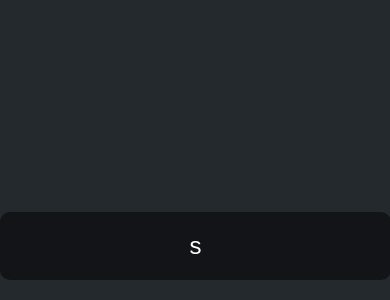
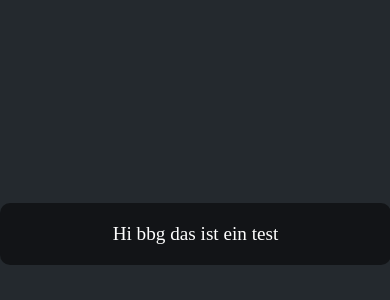
Before and after one commit to MoritzBreuss/Story-Projekt, a plain HTML site: page 1Page/index.html in a window 390 px wide. Shown: the part 544-844 px from the top of the page. Drawn offline with Linux system fonts and the light colour scheme.

Commit message:
Add files via upload

```diff
--- a/1Page/index.html
+++ b/1Page/index.html
@@ -5,14 +5,15 @@
     <meta name="viewport" content="width=device-width, initial-scale=1.0">
     <title>Document</title>
     <link rel="stylesheet" href="style.css">
+    <link href="https://fonts.googleapis.com/css2?family=Nosifer&display=swap" rel="stylesheet">
     <script src="script.js" defer></script>
 
 </head>
 <body>
     <h1>test</h1>
 
-    <div>
-        <p id="text">s</p>
+    <div id="text-container">
+        <div id="text">Hi bbg das ist ein test</div>
     </div>
 </body>
 
--- a/1Page/script.js
+++ b/1Page/script.js
@@ -3,31 +3,34 @@ let textArray = [
     "das ist der zweite test",
     "img",
     "das ist der dritte test",
-    "das ist der vierte test",
+    "das ist der vierte testttttttttttt tttttttttttttttt tttttttttttttttttttttttt ttttttttttttttttttttttttttttttttttttttttttt",
 ]
 let textStelle = 0;
 let bildStelle = 0;
 
 function Spielzug() {
-    if (ifImg()) {
-        // Wenn ein Bild angezeigt wird, überspringe den Text und zeige das Bild an.
-        textStelle++;
-        setTimeout(Spielzug, 3000); // Nach 3 Sekunden zum nächsten Text wechseln
+    if (textArray[textStelle] === "img") {
+       nextBild();
     } else {
         nextText();
-        textStelle++;
+
+    }
+
+
+    if (textStelle >= textArray.length+1){
+        console.log("ende von text")
+
     }
 }
 
-function ifImg() {
-    if (textArray[textStelle] === "img") {
-        document.body.style.backgroundImage = "url('picture1/img" + bildStelle + ".jpg')";
+function nextBild (){
+    document.body.style.backgroundImage = "url('picture1/img" + bildStelle + ".jpg')";
         bildStelle++;
-        console.log(bildStelle + " success");
-        return true;
-    }
-    return false;
+        textStelle++;
+        console.log(bildStelle + "Bild changing success");
+        Spielzug();
 }
+
     function nextText() {
         document.getElementById("text").innerHTML = textArray[textStelle];
         textStelle++;
@@ -37,7 +40,6 @@ function ifImg() {
 
 onkeydown = function (event) {
     if (event.code === "Space") {
-        nextText();
-        textStelle++;
+        Spielzug();
     }
 }
--- a/1Page/style.css
+++ b/1Page/style.css
@@ -1,8 +1,9 @@
 /* style.css */
 
-/* Setze den Hintergrund */
 body {
-    background: url('picture1/backround.png') no-repeat center center fixed; /* Hintergrundbild */
+    background: url('picture1/backround.png') no-repeat center center fixed;
+    -webkit-transition: background-image 5s; /* Add transition effect for the background image */
+    transition: background-image 5s; /* Ensure compatibility with all browsers */
     background-size: cover; /* Hintergrundbild auf Bildschirmgröße skalieren */
     margin: 0;
     font-family: 'Arial', sans-serif; /* Klare, lesbare Schriftart */
@@ -16,20 +17,32 @@ body {
 h1 {
     display: none; /* Überschrift ausblenden, falls sie nicht benötigt wird */
 }
-
-div {
-    background: rgba(0, 0, 0, 0.5); /* Halbtransparenter Hintergrund für den Textbereich */
-    padding: 20px;
-    margin: 20px;
-    border-radius: 10px; /* Abgerundete Ecken */
-    width: 90%; /* Breite des Textbereichs */
-    max-width: 800px; /* Maximale Breite */
-    margin-left: auto;
-    margin-right: auto;
+#text-container {
+    background: rgba(0, 0, 0, 0.5); /* Semi-transparent background for text area */
+    padding: 50px;
+    border-radius: 10px; /* Rounded corners */
+    width: 80%; /* Width of text area */
+    max-width: 800px; /* Max width */
+    margin: 35px auto; /* Center horizontally */
     text-align: center;
+    position: relative;
+    z-index: 10; /* Ensure text is above overlay */
 }
 
 #text {
-    font-size: 1.5em; /* Schriftgröße */
+    font-size: 2em; /* Font size */
     margin: 0;
+    font-family: 'Crimson Text', serif; /* Apply Crimson Text font */
+
 }
+
+/* Additional styles for better presentation */
+@media (max-width: 600px) {
+    #text-container {
+        width: 90%; /* Adjust width for smaller screens */
+        padding: 20px;
+    }
+    #text {
+        font-size: 1.2em; /* Adjust font size for smaller screens */
+    }
+}
```
